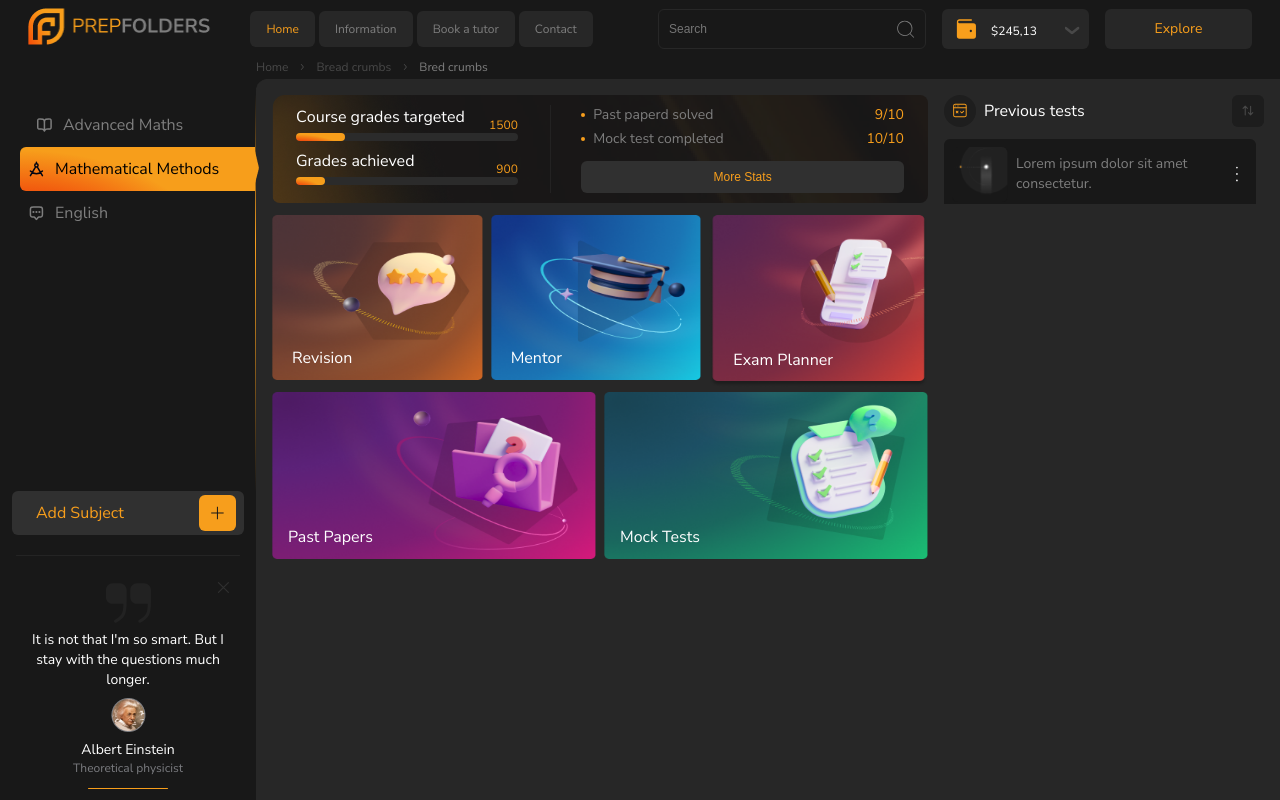
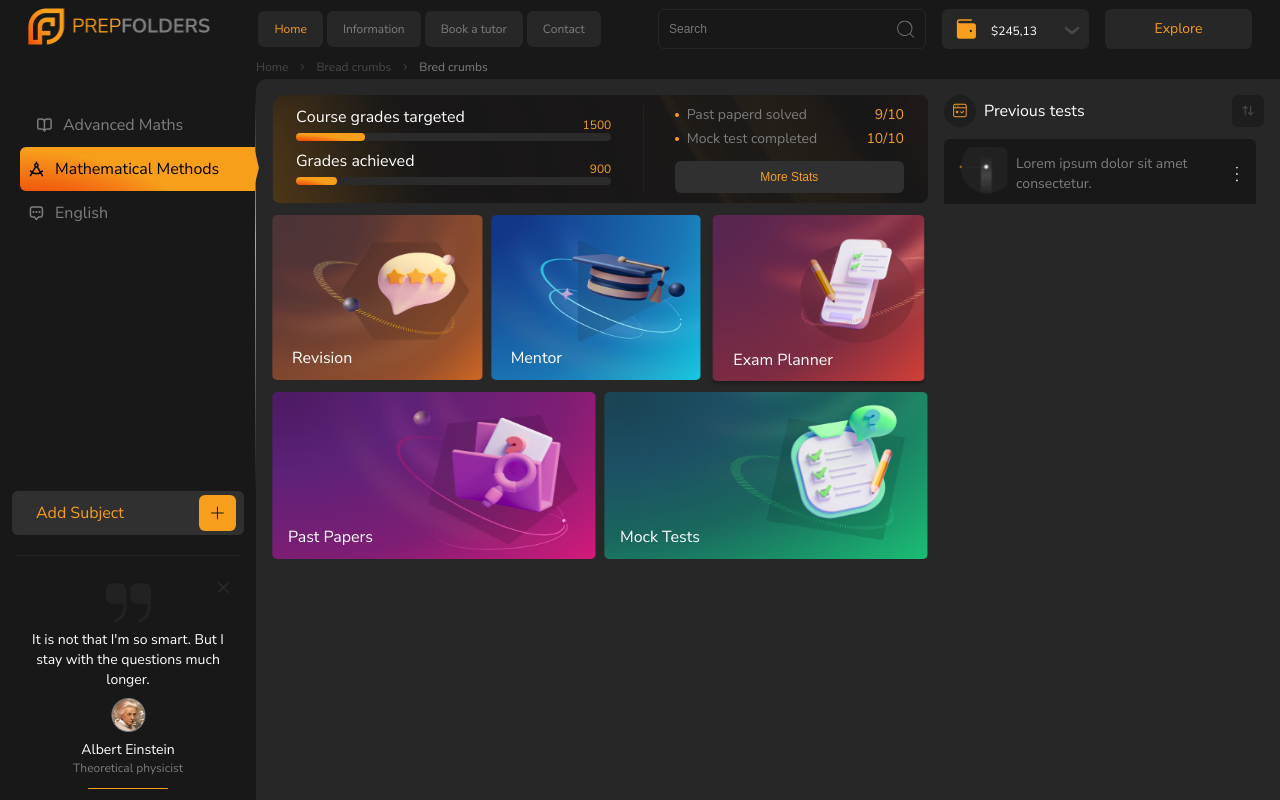
Before and after one commit to imtiaz993/arrange-records, a Next.js app: page / in a window 1280 px wide. Built offline with nearby package versions, Linux system fonts and the light colour scheme; a web font is replaced by a local one.

Commit message:
stats width & home ml

```diff
--- a/src/app/pagesContent/HomePage/components/Appbar.jsx
+++ b/src/app/pagesContent/HomePage/components/Appbar.jsx
@@ -12,7 +12,7 @@ const Appbar = () => {
       </div>
       <div className="w-full flex justify-between">
         <div className="w-full flex justify-between">
-          <div className="flex items-center">
+          <div className="flex items-center ml-2">
             <p className="text-[#F79E1C] text-xs bg-[#272727] rounded-md py-2.5 px-4 mr-1 cursor-pointer">
               Home
             </p>
--- a/src/app/pagesContent/HomePage/components/Content.jsx
+++ b/src/app/pagesContent/HomePage/components/Content.jsx
@@ -38,7 +38,7 @@ const Content = ({ divRef }) => {
             </div>
           </div>
         </div>
-        <div className="w-[80%] pl-[5%] border-l border-solid border-[#2B2B2B] border-opacity-60">
+        <div className="w-[40%] pl-[5%] border-l border-solid border-[#2B2B2B] border-opacity-60">
           <ul className="p-0">
             <li className="flex justify-between mb-1">
               <span className="flex items-center text-sm text-[#7E7E7E]">
```
